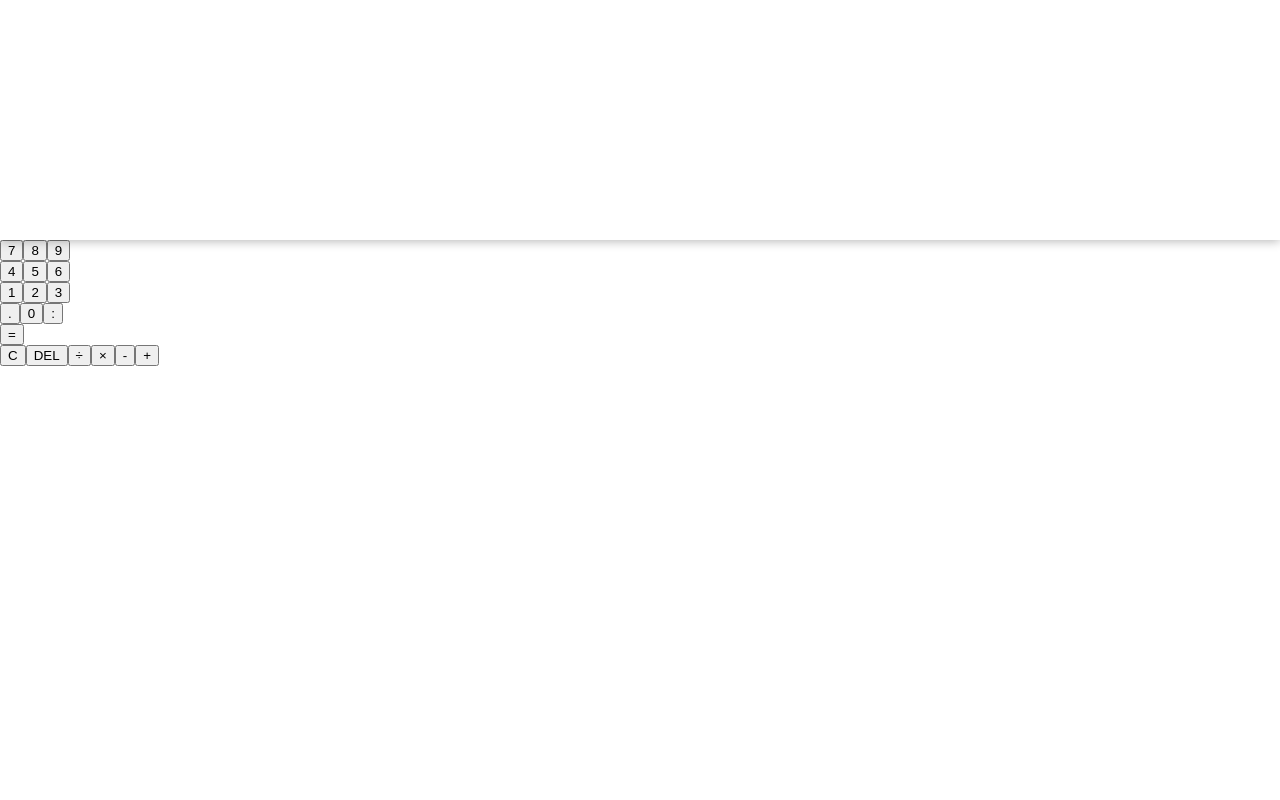
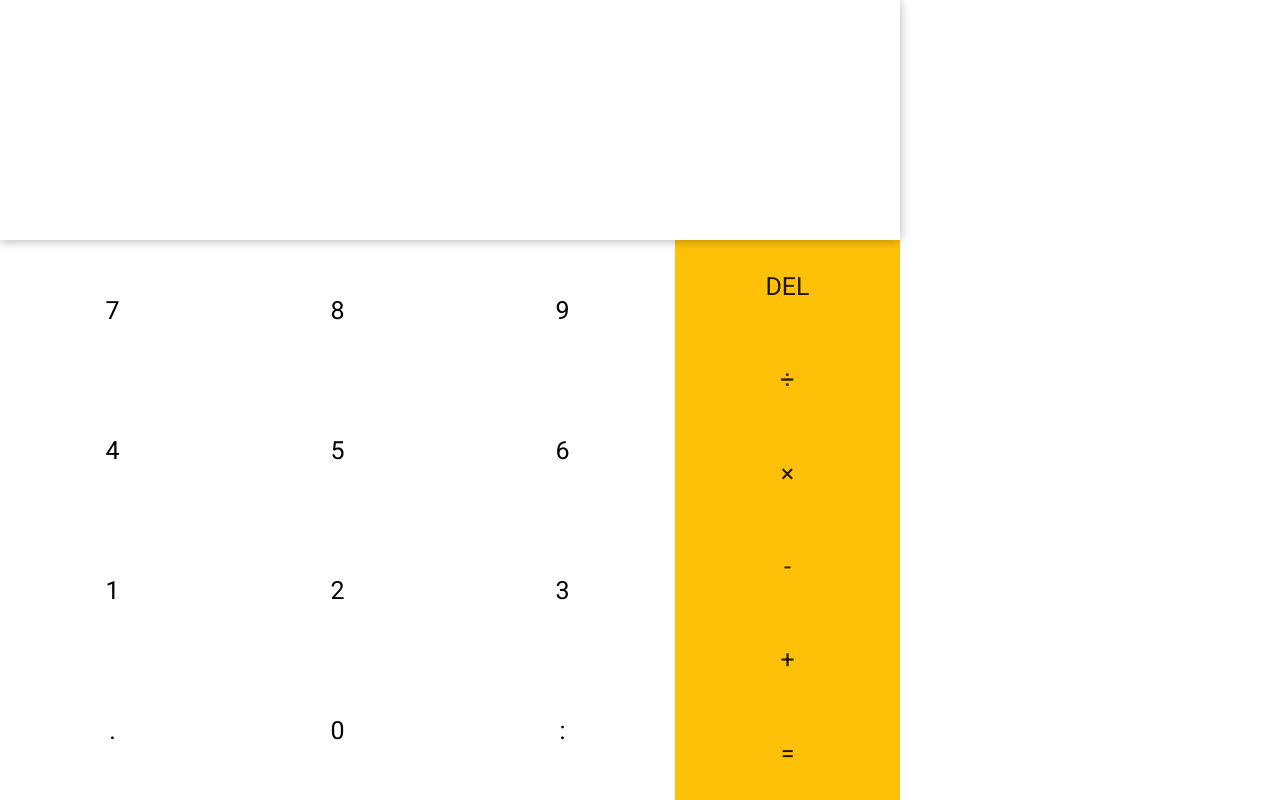
Before and after one commit to maksv21/time-calculator, a React (Create React App) app: page / in a window 1280 px wide. Built offline with nearby package versions, Linux system fonts and the light colour scheme.

Commit message:
refactor(keyboard): rewrite to MIU/CHAR-33

```diff
--- a/package.json
+++ b/package.json
@@ -6,6 +6,7 @@
   "dependencies": {
     "@material-ui/core": "^4.11.4",
     "@material-ui/icons": "^4.11.2",
+    "@material-ui/styles": "^4.11.4",
     "@reduxjs/toolkit": "^1.5.1",
     "@testing-library/jest-dom": "^4.2.4",
     "@testing-library/react": "^9.3.2",
--- a/src/App.jsx
+++ b/src/App.jsx
@@ -6,6 +6,9 @@ import Keyboard from './features/input/Keyboard'
 const Main = styled.div`
   height: 100%;
   width: 100%;
+
+  max-width: 900px;
+  max-height: 1200px;
 `
 
 const ExpressionInputContainer = styled.div`
--- /dev/null
+++ b/src/app/theme.ts
@@ -0,0 +1,14 @@
+import { createMuiTheme } from '@material-ui/core'
+
+const theme = createMuiTheme({
+  palette: {
+    primary: {
+      main: '#ffc107',
+    },
+    secondary: {
+      main: '#ff9100',
+    },
+  },
+})
+
+export default theme
--- a/src/features/input/Keyboard.tsx
+++ b/src/features/input/Keyboard/index.tsx
@@ -1,16 +1,21 @@
 import { FC, useCallback } from 'react'
 import { useDispatch } from 'react-redux'
+import Grid from '@material-ui/core/Grid'
 
+import { ButtonBase } from '@material-ui/core'
 import {
   clearAllKeyPressed,
   deleteKeyPressed,
   equalsKeyPressed,
   generalKeyPressed,
   OperatorKeys,
-} from './mainInputSlice'
-import type { GeneralKey } from './mainInputSlice'
+} from '../mainInputSlice'
+
+import type { GeneralKey } from '../mainInputSlice'
+import useStyles from './styles'
 
 const Keyboard: FC = () => {
+  const styles = useStyles()
   const dispatch = useDispatch()
 
   const BUTTONS_LEFT: GeneralKey[][] = [
@@ -48,45 +53,53 @@ const Keyboard: FC = () => {
     [dispatch]
   )
 
+  const CalcButton: FC<{
+    onClick: () => void
+    children: string
+  }> = ({ onClick, children }) => (
+    <ButtonBase className={styles.button} onClick={onClick}>
+      {children}
+    </ButtonBase>
+  )
+
   return (
-    <div>
-      <div>
+    <Grid className={styles.root} container xs={12}>
+      <Grid container item xs={9}>
         {BUTTONS_LEFT.map((buttonsRow) => (
-          <div key={buttonsRow.toString()}>
+          <Grid item container xs={12} key={buttonsRow.toString()}>
             {buttonsRow.map((btnValue) => (
-              <button
+              <CalcButton
                 key={btnValue.toString()}
-                type="button"
                 onClick={() => handleKeyClick(btnValue)}
               >
                 {btnValue}
-              </button>
+              </CalcButton>
             ))}
-          </div>
+          </Grid>
         ))}
-        <button type="button" onClick={handleEqualsClick}>
-          =
-        </button>
-      </div>
+      </Grid>
 
-      <button type="button" onClick={handleDelClick}>
-        C
-      </button>
-      <button type="button" onClick={handleClearAllClick}>
-        DEL
-      </button>
+      <Grid
+        className={styles.rightButtons}
+        container
+        item
+        xs={3}
+        direction="column"
+      >
+        <CalcButton onClick={handleDelClick}>DEL</CalcButton>
 
         {OPERATORS_RIGHT.map((btnValue) => (
-        <button
+          <CalcButton
             key={btnValue.toString()}
-          type="button"
             onClick={() => handleKeyClick(btnValue)}
           >
             {btnValue}
-        </button>
+          </CalcButton>
         ))}
-      <div />
-    </div>
+
+        <CalcButton onClick={handleEqualsClick}>=</CalcButton>
+      </Grid>
+    </Grid>
   )
 }
 
--- /dev/null
+++ b/src/features/input/Keyboard/styles.ts
@@ -0,0 +1,30 @@
+import { makeStyles } from '@material-ui/core/styles'
+
+const rippleSize = ' 30vw'
+
+const useStyles = makeStyles((theme) => ({
+  root: {
+    height: '100%',
+  },
+
+  button: {
+    flex: 1,
+    fontFamily: 'Roboto',
+    fontSize: 25,
+
+    // todo: CHAR-37/add round ripple
+    // '& .MuiTouchRipple-root': {
+    //   marginLeft: `calc(50% - ${rippleSize} / 2)`,
+    //   height: rippleSize,
+    //   width: rippleSize,
+    //   borderRadius: '50%',
+    // },
+  },
+
+  rightButtons: {
+    background: theme.palette.primary.main,
+    color: theme.palette.primary.contrastText,
+  },
+}))
+
+export default useStyles
--- a/src/features/input/mainInputSlice.ts
+++ b/src/features/input/mainInputSlice.ts
@@ -103,6 +103,7 @@ export const mainInputSlice = createSlice({
 
     clearAllKeyPressed: (state) => {
       state.value = ''
+      state.preResult = ''
     },
   },
 })
--- a/src/index.tsx
+++ b/src/index.tsx
@@ -1,7 +1,10 @@
-import { StrictMode } from 'react';
+import { StrictMode } from 'react'
 import ReactDOM from 'react-dom'
+import { Provider } from 'react-redux'
+import { ThemeProvider } from '@material-ui/styles'
+
 import './index.css'
-import { Provider } from 'react-redux'
+import theme from 'app/theme'
 import { store } from 'app/store'
 import App from './App'
 import * as serviceWorker from './serviceWorker'
@@ -9,7 +12,9 @@ import * as serviceWorker from './serviceWorker'
 ReactDOM.render(
   <StrictMode>
     <Provider store={store}>
-      <App />
+      <ThemeProvider theme={theme}>
+        <App />
+      </ThemeProvider>
     </Provider>
   </StrictMode>,
   document.getElementById('root')
--- a/tsconfig.json
+++ b/tsconfig.json
@@ -19,8 +19,13 @@
     "isolatedModules": true,
     "noEmit": true,
     "jsx": "react-jsx",
+    "noImplicitAny": true,
+    "noImplicitThis": true,
+    "strictNullChecks": true,
     "baseUrl": "src"
   },
+
+
 
   "include": [
     "src"
```
Lines whose indentation alone changed are shown as unchanged.
